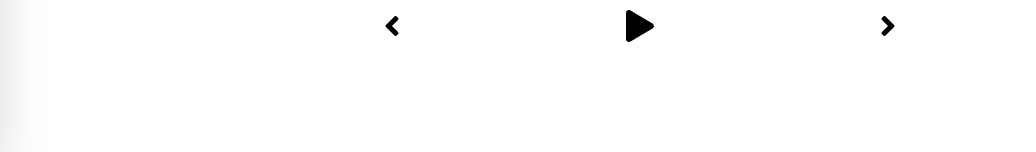
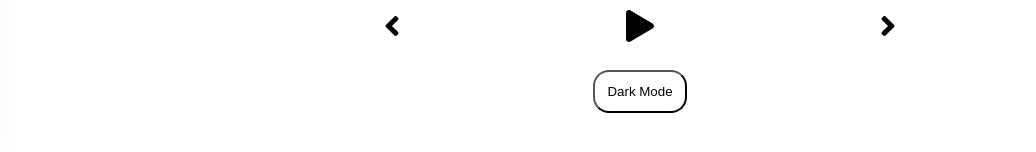
Before and after one commit to biZan7X/chillhop_player, a React (Create React App) app: page / in a window 1280 px wide. Shown: the part 628-780 px from the top of the page, without its empty margins (0-1036 px from the left). Built offline with nearby package versions, Linux system fonts and the light colour scheme.

Commit message:
feat - dark mode

```diff
--- a/package.json
+++ b/package.json
@@ -15,6 +15,7 @@
     "react-redux": "^7.2.2",
     "react-scripts": "4.0.3",
     "redux": "^4.0.5",
+    "styled-components": "^5.2.1",
     "uuid": "^8.3.2",
     "web-vitals": "^1.1.0"
   },
--- a/src/App.js
+++ b/src/App.js
@@ -7,6 +7,7 @@ import Player from "./components/Player";
 import Library from "./components/Library";
 import Navbar from "./components/Navbar";
 import "./styles/app.scss";
+import DarkModeStyle from "./styles/DarkMode";
 
 //& actions
 import {
@@ -14,6 +15,7 @@ import {
 	setCurrentTime,
 	setDuration,
 	setPercentage,
+	setDarkMode,
 } from "./actions";
 import { playAudio } from "./util";
 
@@ -27,6 +29,8 @@ function App({
 	setPercentage,
 	isplaying,
 	isLibrary,
+	isDarkMode,
+	setDarkMode,
 }) {
 	//*componentDidMount
 	useEffect(() => {
@@ -52,11 +56,25 @@ function App({
 
 	const audioRef = useRef();
 
+	const mode = () => {
+		if (isDarkMode) return <DarkModeStyle />;
+		return null;
+	};
+
 	return (
-		<div className={`App ${isLibrary ? "library-active" : ""}`}>
+		<div className={`App ${isLibrary ? "library-active" : ""} `}>
+			{mode()}
 			<Navbar />
 			<SongDetails />
 			<Player audioRef={audioRef} />
+			<div className="btn-div">
+				<button
+					onClick={() => setDarkMode(!isDarkMode)}
+					className={`mode-btn ${isDarkMode ? "dark-btn" : "light-btn"}`}
+				>
+					{`${isDarkMode ? "Light Mode" : "Dark Mode"}`}
+				</button>
+			</div>
 			<Library audioRef={audioRef} />
 			<audio
 				ref={audioRef}
@@ -75,6 +93,7 @@ const mapStateToProp = (state) => {
 		songInfo: state.songInfo,
 		isplaying: state.isplaying,
 		isLibrary: state.isLibrary,
+		isDarkMode: state.isDarkMode,
 	};
 };
 
@@ -83,4 +102,5 @@ export default connect(mapStateToProp, {
 	setCurrentTime,
 	setDuration,
 	setPercentage,
+	setDarkMode,
 })(App);
--- a/src/actions/index.js
+++ b/src/actions/index.js
@@ -1,10 +1,3 @@
-export const setSongsList = (songs) => {
-	return {
-		type: "setSongsList",
-		payload: songs,
-	};
-};
-
 export const setCurrentSong = (song) => {
 	//! action
 	return {
@@ -47,3 +40,10 @@ export const setIsLibrary = (term) => {
 		payload: term,
 	};
 };
+
+export const setDarkMode = (term) => {
+	return {
+		type: "setDarkMode",
+		payload: term,
+	};
+};
--- a/src/components/Navbar.jsx
+++ b/src/components/Navbar.jsx
@@ -6,13 +6,13 @@ import { faMusic } from "@fortawesome/free-solid-svg-icons";
 //& actions
 import { setIsLibrary } from "../actions";
 
-const Navbar = ({ isLibrary, setIsLibrary }) => {
+const Navbar = ({ isLibrary, setIsLibrary, isDarkMode }) => {
 	return (
 		<div className="navbar">
 			<h2 className="nav-title">Cazz...</h2>
 			<button
 				onClick={() => setIsLibrary(!isLibrary)}
-				className={`${isLibrary ? "nav-active" : ""}`}
+				className={`${isDarkMode ? "dark-btn" : "light-btn"}`}
 			>
 				Playlist
 				<FontAwesomeIcon className="music" icon={faMusic} />
@@ -22,7 +22,7 @@ const Navbar = ({ isLibrary, setIsLibrary }) => {
 };
 
 const mapStateToProps = (state) => {
-	return { isLibrary: state.isLibrary };
+	return { isLibrary: state.isLibrary, isDarkMode: state.isDarkMode };
 };
 
 export default connect(mapStateToProps, { setIsLibrary })(Navbar);
--- a/src/reducers/index.js
+++ b/src/reducers/index.js
@@ -49,10 +49,17 @@ const isLibraryReducer = (state = false, action) => {
 	return state;
 };
 
+const isDarkModeReducer = (state = false, action) => {
+	if (action.type === "setDarkMode") return action.payload;
+
+	return state;
+};
+
 export default combineReducers({
 	songsList: data, //* static data
 	currentSong: currentSongReducer,
 	songInfo: songInfoReducer,
 	isplaying: isPlayingReducer,
 	isLibrary: isLibraryReducer,
+	isDarkMode: isDarkModeReducer,
 });
--- /dev/null
+++ b/src/styles/DarkMode.jsx
@@ -0,0 +1,13 @@
+import { createGlobalStyle } from "styled-components";
+
+const DarkModeStyle = createGlobalStyle`
+    body{
+        background: black;
+		color: #1db954;
+		.library {
+			background: black;
+		}
+    }
+`;
+
+export default DarkModeStyle;
--- a/src/styles/_library.scss
+++ b/src/styles/_library.scss
@@ -8,7 +8,7 @@
 	box-shadow: 2px 2px 50px rgb(221, 221, 221);
 	border-radius: 1rem;
 	background-color: white;
-	transform: translateX(-100%);
+	transform: translateX(-110%);
 	transition: all 1s ease;
 
 	h1 {
--- a/src/styles/_navbar.scss
+++ b/src/styles/_navbar.scss
@@ -13,24 +13,14 @@
 	}
 
 	button {
-		background-color: white;
 		padding: 0.75rem;
 		border-radius: 1rem;
 		outline: none;
 		cursor: pointer;
-		&:hover {
-			background-color: black;
-			color: white;
-		}
 		.music {
 			margin-left: 0.2rem;
 		}
 
 		z-index: 3;
 	}
-
-	.nav-active {
-		background-color: black;
-		color: white;
-	}
 }
--- a/src/styles/app.scss
+++ b/src/styles/app.scss
@@ -20,3 +20,37 @@ body {
 .library-active {
 	margin-left: 30%;
 }
+
+.btn-div {
+	width: 80%;
+	margin: auto;
+	display: flex;
+	align-items: center;
+	justify-content: center;
+	margin-top: 0.75rem;
+}
+
+.mode-btn {
+	padding: 0.75rem;
+	border-radius: 1rem;
+	outline: none;
+	cursor: pointer;
+}
+
+.dark-btn {
+	background-color: black;
+	color: #1db954;
+	&:hover {
+		background-color: white;
+	}
+	border: 0.15rem solid #1db954;
+}
+
+.light-btn {
+	background-color: white;
+	color: black;
+	&:hover {
+		background-color: black;
+		color: white;
+	}
+}
```
Also changed, not shown: src/styles/LightMode.jsx (added), 1 other file (tests, documents, lock files or other folders).
